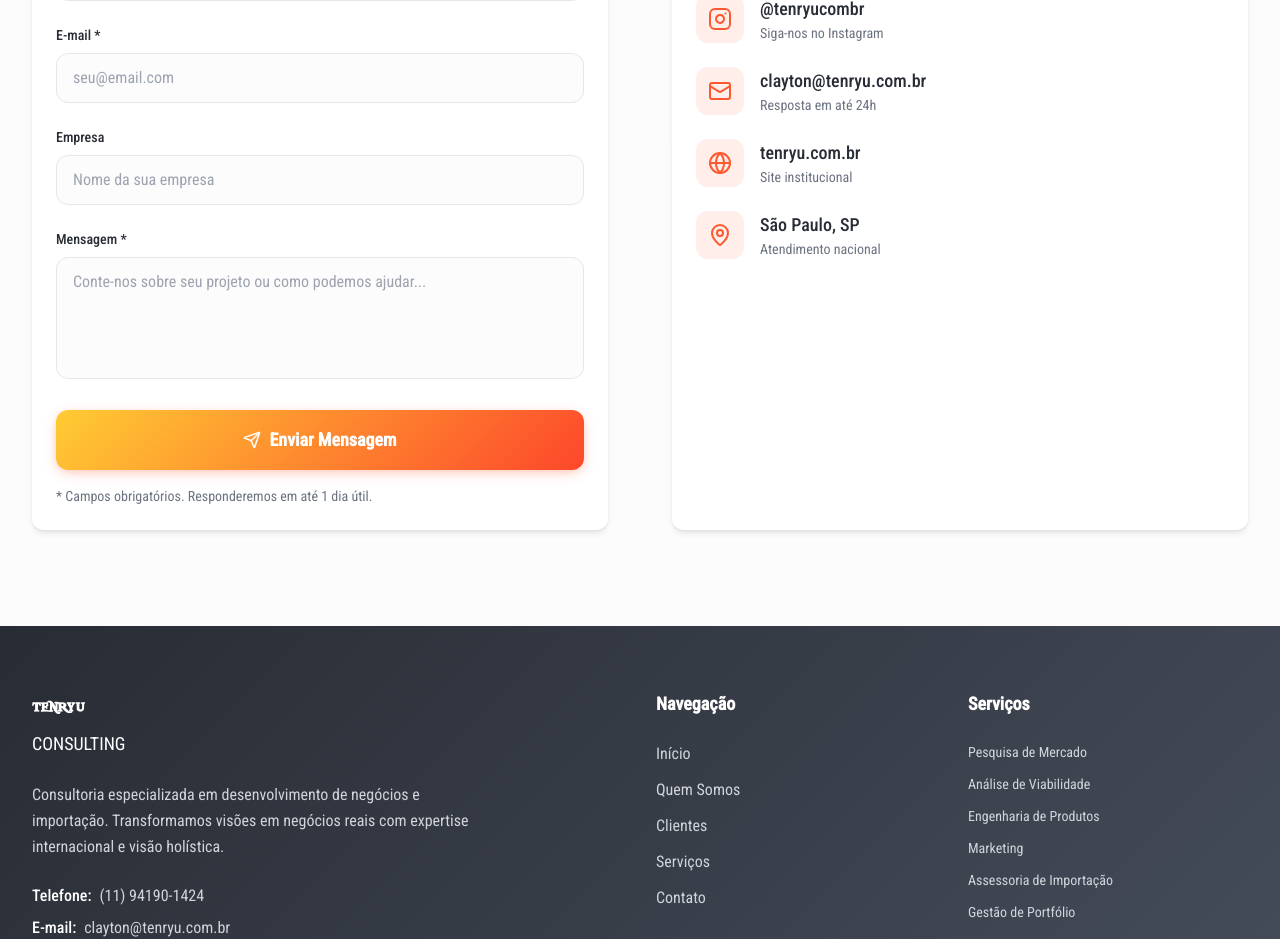
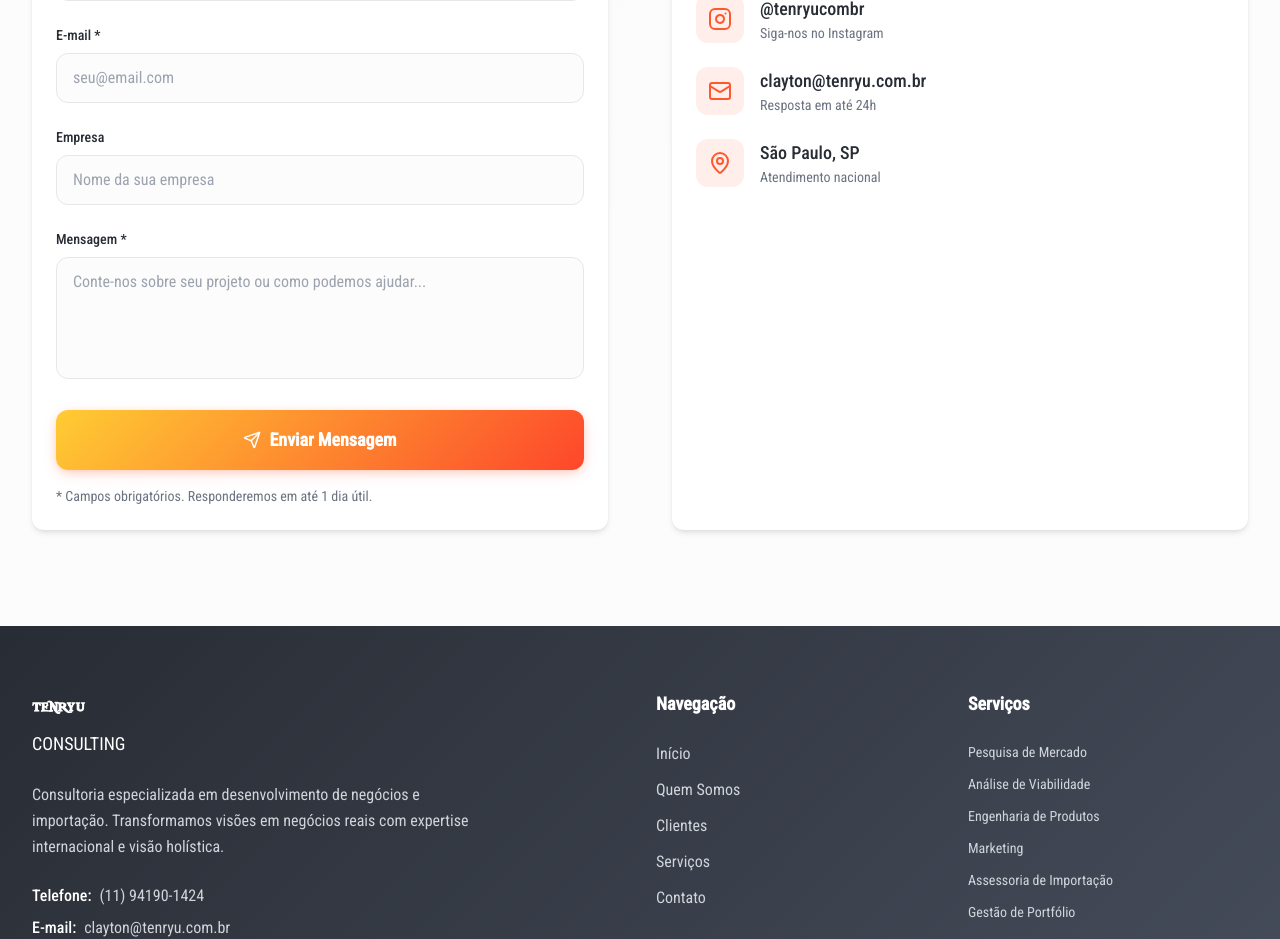
Before and after one commit to clayprod/tenryu-spark, a React (Vite) app: page / in a window 1280 px wide. Shown: the part 5240-6179 px from the top of the page. Built offline with nearby package versions, Linux system fonts and the light colour scheme; the HTML template or start-up script is replaced by a standard one.

Commit message:
Remove 'Site institucional' from contact methods section

```diff
--- a/src/components/Contato.tsx
+++ b/src/components/Contato.tsx
@@ -277,16 +277,6 @@ const Contato = () => {
 
               <div className="flex items-center gap-4">
                 <div className="w-12 h-12 rounded-lg bg-primary/10 flex items-center justify-center">
-                  <Globe className="w-6 h-6 text-primary" />
-                </div>
-                <div>
-                  <p className="font-medium text-foreground text-lg">tenryu.com.br</p>
-                  <p className="text-sm text-muted-foreground">Site institucional</p>
-                </div>
-              </div>
-
-              <div className="flex items-center gap-4">
-                <div className="w-12 h-12 rounded-lg bg-primary/10 flex items-center justify-center">
                   <MapPin className="w-6 h-6 text-primary" />
                 </div>
                 <div>
```
